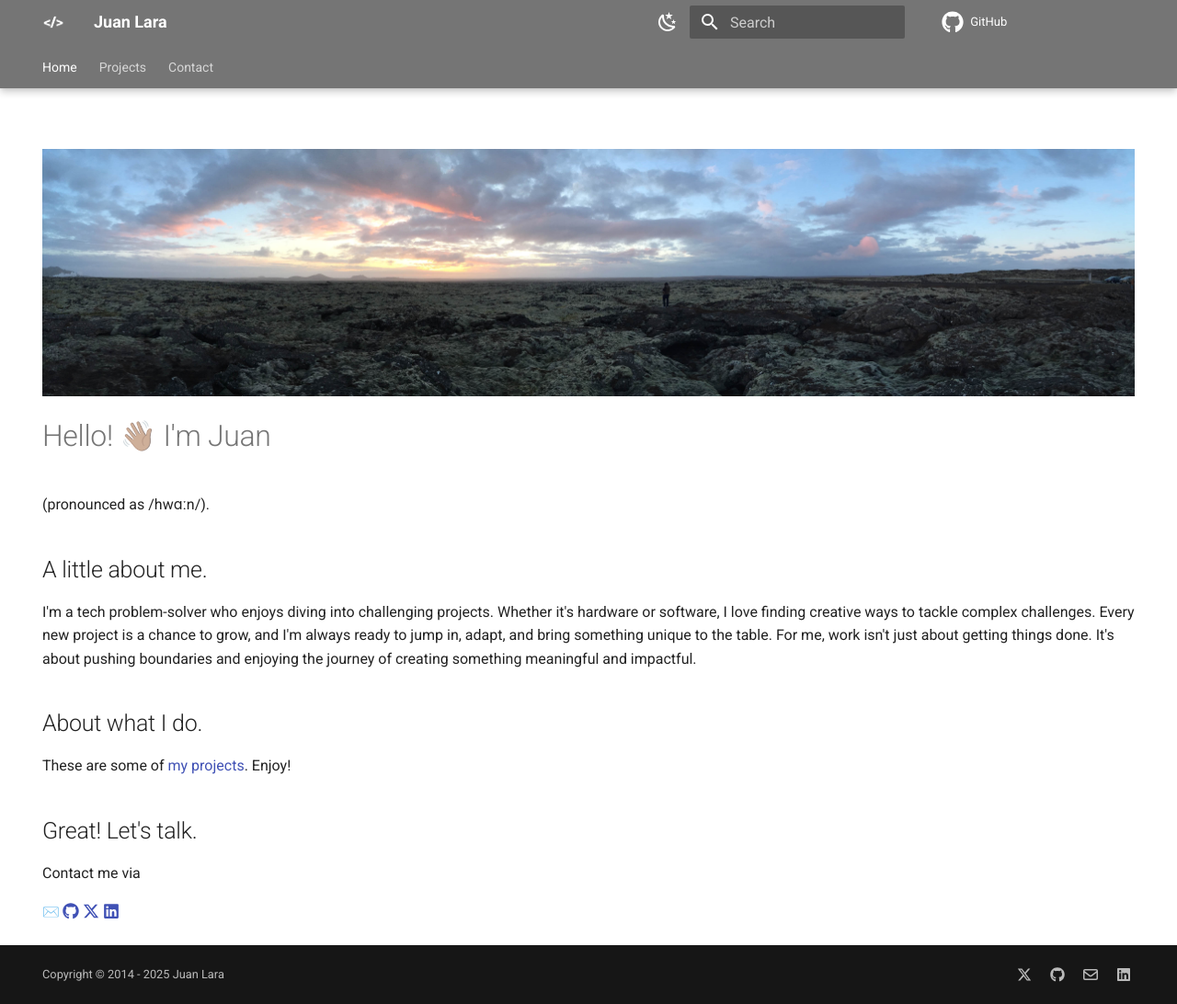
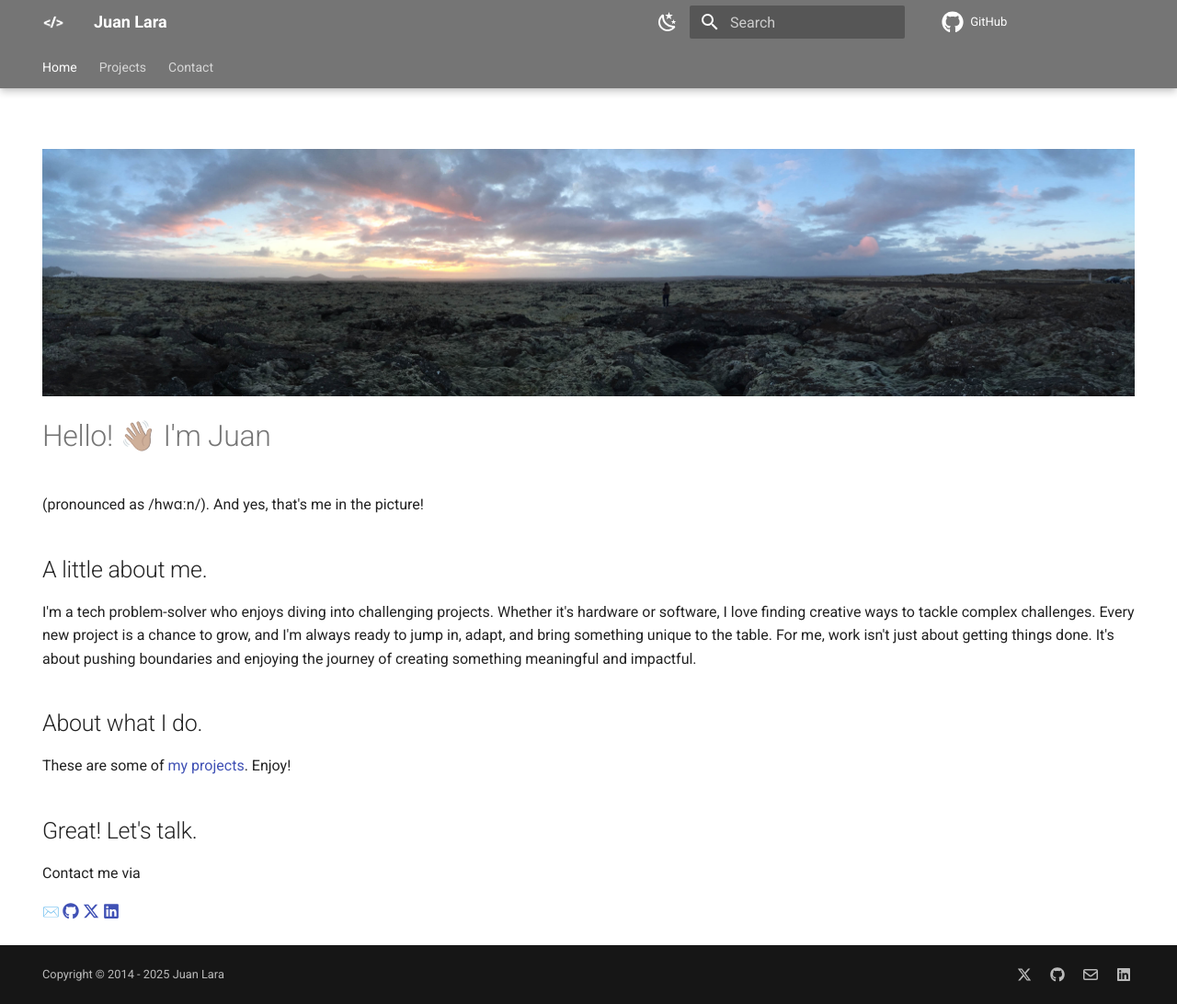
Before and after one commit to idfx/idfx.github.io, an MkDocs documentation site: the page built from docs/index.md, in a window 1280 px wide and 1092 px high. Shown: the whole window at 92% size. Built offline with MkDocs 1.6.1 and Material for MkDocs 9.7.7, drawn with Linux system fonts in a browser that asks for light colours; emoji names are drawn with the system emoji font; comment, search, counter and statistics services are not loaded.

Commit message:
Fixing copy

```diff
--- a/docs/index.md
+++ b/docs/index.md
@@ -8,7 +8,7 @@ hide:
 ![Iceland Pano](/images/Iceland-pano.jpg "Iceland Pano")
 
 # Hello! 👋🏾 I'm Juan
-(pronounced as /hwɑːn/).
+(pronounced as /hwɑːn/). And yes, that's me in the picture!
 
 ## A little about me.
 
```
